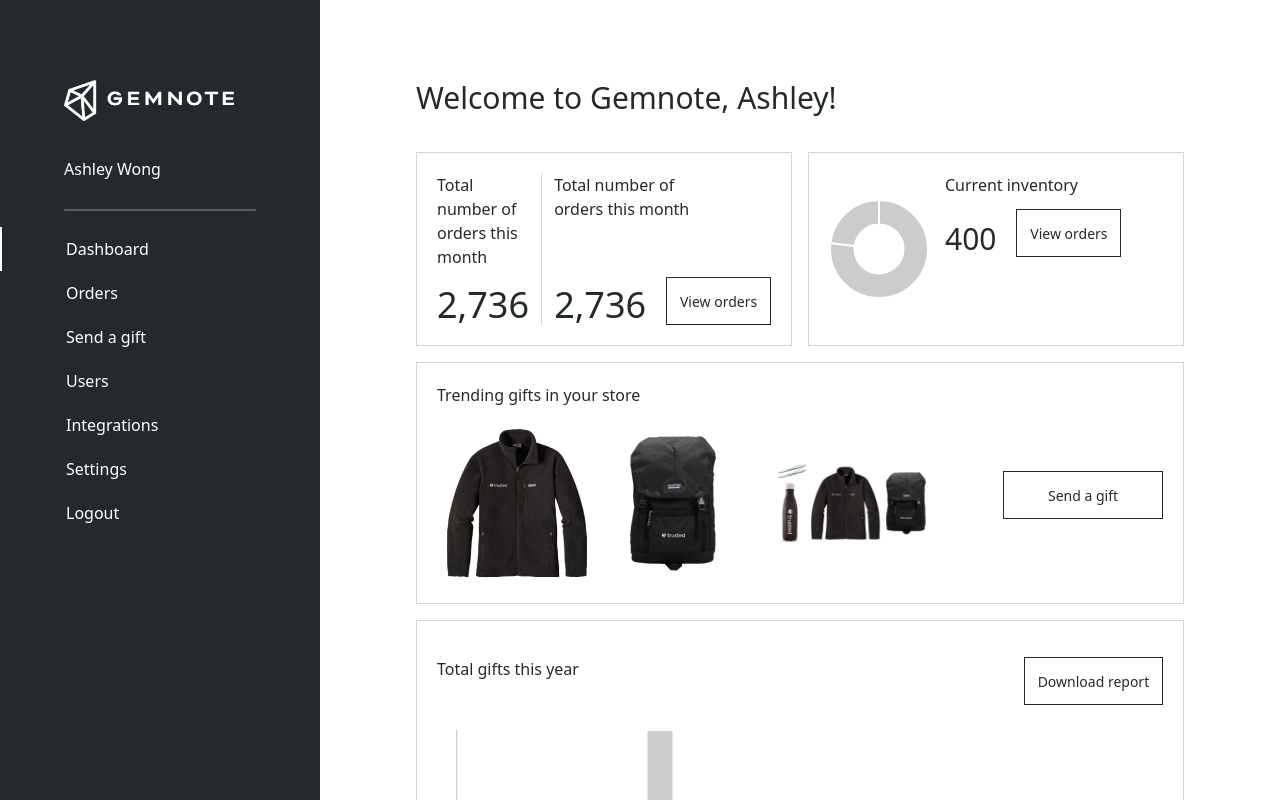
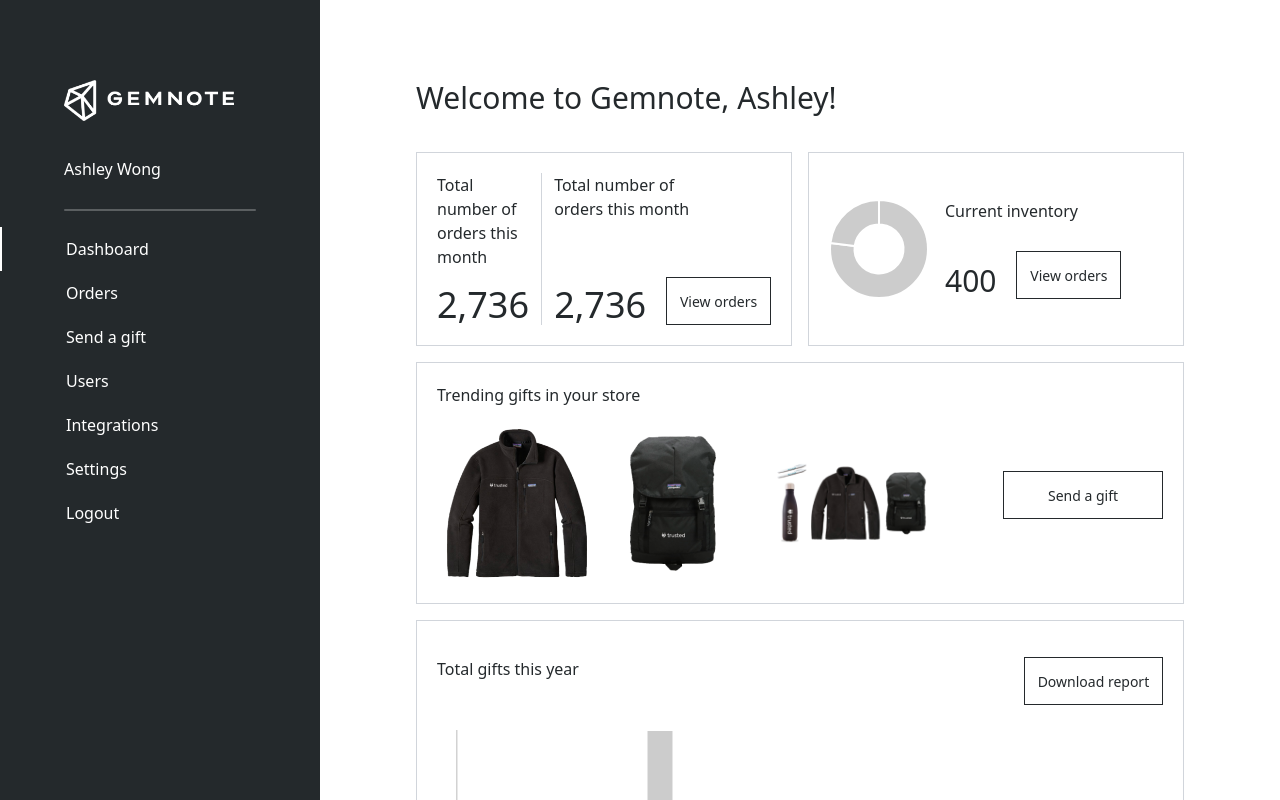
Before and after one commit to Rickk137/Gemnote, a Vue app: page /#/ in a window 1280 px wide. Shown: the top 800 px of the page. Built offline with nearby package versions, Linux system fonts and the light colour scheme.

Commit message:
fix style issues.

```diff
--- a/src/assets/styles/global.scss
+++ b/src/assets/styles/global.scss
@@ -9,3 +9,10 @@ html, body {
   height: 100%;
   width: 100%;
 }
+
+.container {
+  width: 100%;
+  max-width: 1550px;
+  margin-right: auto;
+  margin-left: auto;
+}
--- a/src/components/layout/Main.vue
+++ b/src/components/layout/Main.vue
@@ -1,9 +1,8 @@
 <template>
   <div class="md:flex flex-col md:flex-row md:min-h-screen w-full">
     <Sidebar class="w-full md:w-80" />
-    <div
-      class="py-6 md:py-20 px-6 md:px-24 w-full container max-w-full ml-0 md:ml-80"
-    >
+    <div class="container pl-0 md:pl-80">
+      <div class="py-6 md:py-20 px-6 md:px-24 w-full">
         <img
           width="25"
           src="@/assets/img/hamburger.svg"
@@ -11,6 +10,7 @@
           @click="toggleDrawer"
         />
         <router-view></router-view>
+      </div>
     </div>
   </div>
 </template>
--- a/src/components/layout/Sidebar.vue
+++ b/src/components/layout/Sidebar.vue
@@ -1,6 +1,6 @@
 <template>
   <div
-    class="flex flex-col bg-primary text-white flex-shrink-0 pt-20 pb-10 fixed h-full z-50 transition duration-200 transform"
+    class="flex flex-col bg-primary text-white flex-shrink-0 pt-20 pb-10 fixed h-full z-50 transition duration-200 transform md:transform-none"
     :class="{ '-translate-x-full': !drawer }"
   >
     <img
--- a/src/components/pages/home/CurrentInventory.vue
+++ b/src/components/pages/home/CurrentInventory.vue
@@ -6,9 +6,9 @@
       :height="100"
       class="mr-4"
     />
-    <div class="flex flex-col">
+    <div class="flex flex-col justify-center">
       <span class="mb-2"> Current inventory <br /> </span>
-      <div class="flex items-end">
+      <div class="flex items-end mt-4">
         <span class="text-3xl mt-4 block mr-5"> 400 </span>
         <button class="btn">View orders</button>
       </div>
--- a/src/components/pages/home/TotalReport.vue
+++ b/src/components/pages/home/TotalReport.vue
@@ -1,11 +1,11 @@
 <template>
   <Card class="flex flex-wrap flex-1">
-    <div class="flex flex-1 flex-col justify-between mb-4 md:mb-0">
+    <div class="flex flex-1 flex-col justify-between mb-4 lg:mb-0">
       Total number of <br />
       orders this month <br />
       <span class="text-4xl mt-4 block"> 2,736 </span>
     </div>
-    <div class="flex-1 self-stretch hidden md:inline-block">
+    <div class="flex-1 self-stretch hidden lg:inline-block">
       <div class="bg-gray-300 mx-auto h-full" style="width: 1px"></div>
     </div>
 
--- a/src/store/index.js
+++ b/src/store/index.js
@@ -5,7 +5,7 @@ Vue.use(Vuex);
 
 export default new Vuex.Store({
   state: {
-    drawer: true,
+    drawer: false,
   },
   mutations: {
     SET_DRAWER(state, drawer) {
--- a/tailwind.config.js
+++ b/tailwind.config.js
@@ -9,9 +9,6 @@ module.exports = {
         primary: "#24292C",
         white: colors.white,
       },
-      container: {
-        center: true,
-      },
     },
   },
   variants: {
```
Lines whose indentation alone changed are shown as unchanged.
